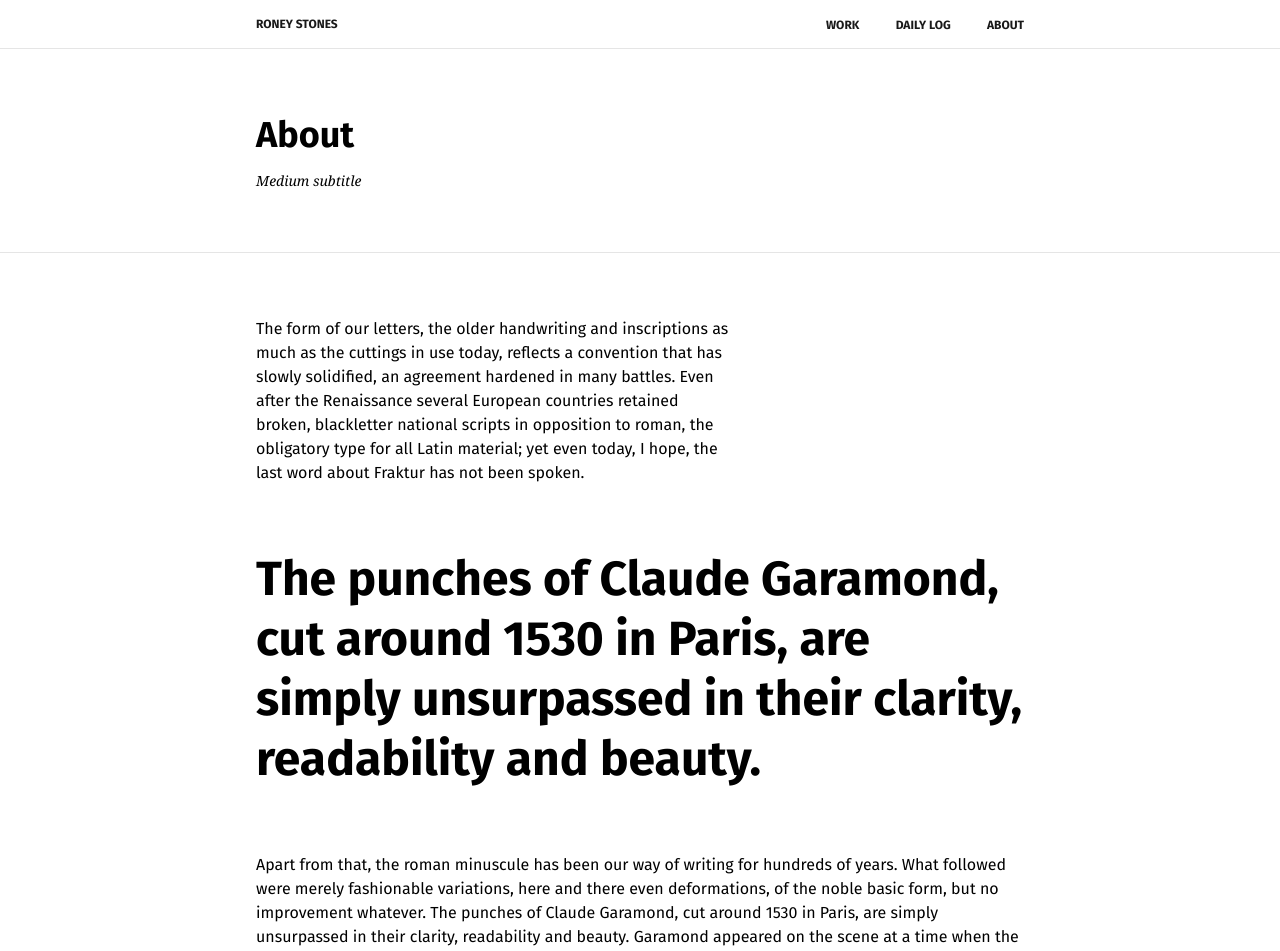
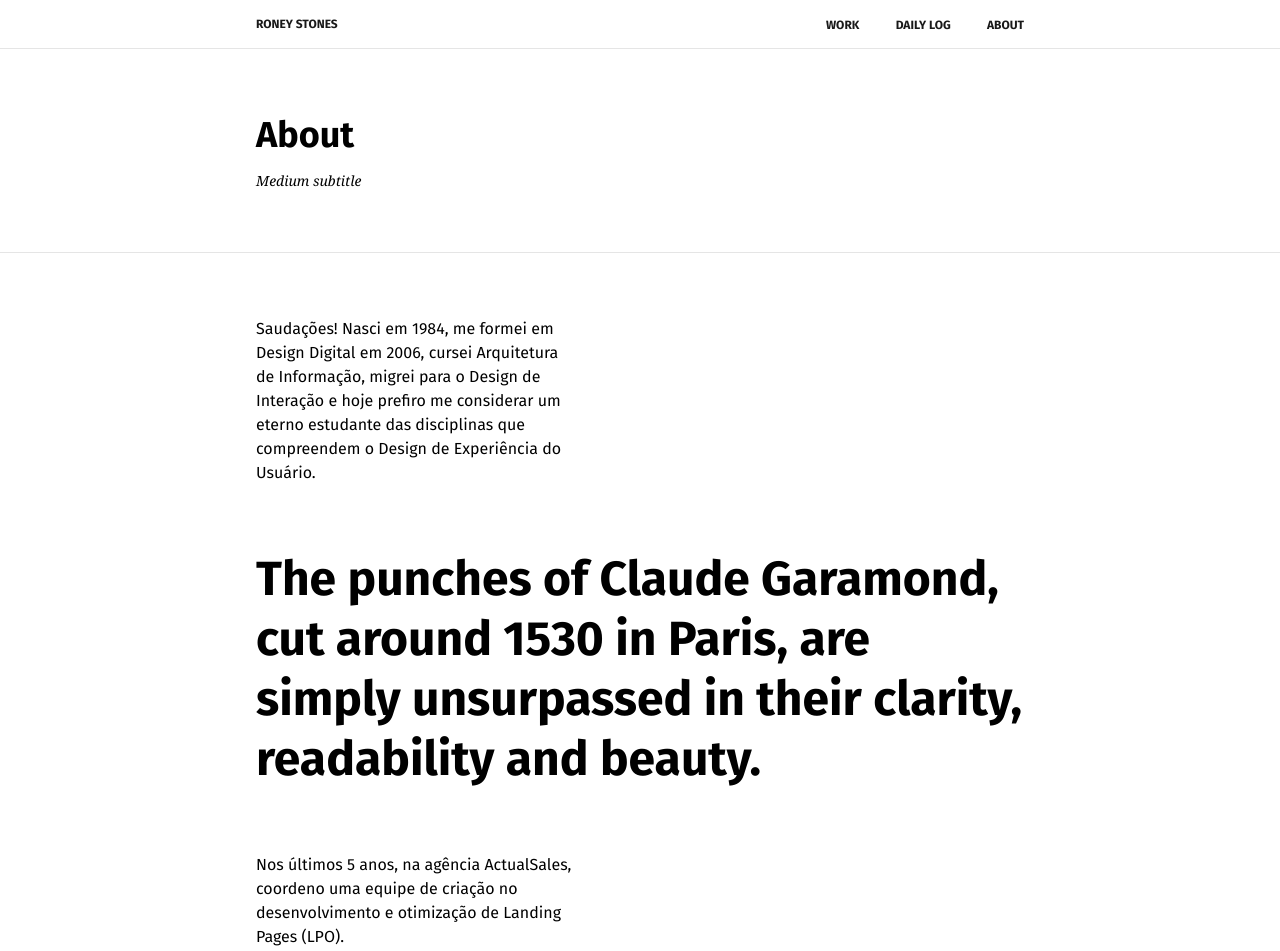
Before and after one commit to roneystones/roneystones, a Jekyll site: the page built from _pages/about.md, in a window 1280 px wide. Shown: the top 951 px of the page. Built offline with Jekyll 4.4.1, drawn with Linux system fonts in a browser that asks for light colours; some of the changed text lies outside the part shown.

Commit message:
organized classes

```diff
--- a/_includes/footer.html
+++ b/_includes/footer.html
@@ -1,6 +1,6 @@
-<footer style="background-image:url(http://i.giphy.com/5lF3pQpdquCBy.gif);" class="tc-l bg-center cover bg-black lh-copy">
+<footer style="background-image:url(http://i.giphy.com/5lF3pQpdquCBy.gif);" class="tc bg-center cover bg-black lh-copy">
 
-  <div class="w-100 pv5 ph4 ph6-ns ph0-l bg-black-80 tc">
+  <div class="w-100 pv5 ph4 ph6-ns ph0-l bg-black-80">
     <div class="center">
       {% if site.email %}
       <p>
--- a/_layouts/home.html
+++ b/_layouts/home.html
@@ -3,7 +3,7 @@
 ---
 
 <header class="bg-gold">
-  <div class="mw7 center ph4 ph0-l pv4 ph6-ns pv5-l">
+  <div class="mw7 center ph4 ph6-ns ph0-l pv4 pv5-l">
     <h1 class="f3 f2-l fw7 measure-narrow-l lh-title pb3">
       <span class="bg-black-90 lh-copy white pa1 tracked">
         User Experience, Visual Design<br>& Front-End Development
@@ -13,7 +13,7 @@
   </div>
 </header>
 
-<section class="cf mw7 center ph0 pv0 pv5-l">
+<section class="cf mw7 center pa0 pv5-l">
   {{ content }}
   {% include post-list.html %}
 </section>
--- a/_layouts/page.html
+++ b/_layouts/page.html
@@ -3,12 +3,12 @@
 ---
 
 <header class="bt bb b--black-10 dt w-100">
-  <div class="mw7 center ph4 ph0-l pv4 ph6-ns pv5-l">
+  <div class="mw7 center ph4 ph6-ns ph0-l pv4 pv5-l">
     <h1 class="f2 fw7 measure-narrow lh-title mt0 mb3">{{ page.title | escape }}</h1>
     <h2 class="f6 fw1 georgia i">Medium subtitle</h2>
   </div>
 </header>
 
-<section class="lh-copy">
+<article class="lh-copy">
   {{ content }}
-</section>
+</article>
--- a/_layouts/post.html
+++ b/_layouts/post.html
@@ -3,7 +3,7 @@
 ---
 
 <header class="bt bb b--black-10 dt w-100">
-  <div class="mw7 center ph4 ph0-l pv4 ph6-ns pv5-l">
+  <div class="mw7 center ph4 ph6-ns ph0-l pv4 pv5-l">
     <p class="f6 fw1 georgia i mb3">
       <time datetime="{{ page.date | date_to_xmlschema }}" itemprop="datePublished">{{ page.date | date: "%b %-d, %Y" }}</time>
     </p>
@@ -16,7 +16,8 @@
   </div>
 </header>
 
-<article class="mw7 center ph4 ph0-l pv4 ph6-ns pv5-l lh-copy" itemscope itemtype="http://schema.org/BlogPosting">
+<article class="mw7 center ph4 ph6-ns ph0-l pv4 pv5-l lh-copy" itemscope itemtype="http://schema.org/BlogPosting">
   <div itemprop="articleBody">
     {{ content }}
+  </div>
 </article>
--- a/_pages/about.md
+++ b/_pages/about.md
@@ -5,12 +5,9 @@
 navigation_weight: 3
 ---
 
-<div class="cf mw7 center ph4 ph0-l pv4 ph6-ns pv5-l">
-  <p class="measure">
-    The form of our letters, the older handwriting and inscriptions as much as
-    the cuttings in use today, reflects a convention that has slowly solidified,
-    an agreement hardened in many battles. Even after the Renaissance several
-    European countries retained broken, blackletter national scripts in opposition to roman, the obligatory type for all Latin material; yet even today, I hope, the last word about Fraktur has not been spoken.
+<div class="cf mw7 center ph4 ph6-ns ph0-l pv4 pv5-l">
+  <p class="measure-narrow mb0">
+    Saudações! Nasci em 1984, me formei em Design Digital em 2006, cursei Arquitetura de Informação, migrei para o Design de Interação e hoje prefiro me considerar um eterno estudante das disciplinas que compreendem o Design de Experiência do Usuário.
   </p>
 
   <blockquote class="ph0 pv5 f5 f1-ns measure-narrow center">
@@ -18,16 +15,8 @@
     </p>
   </blockquote>
 
-  <p>
-    Apart from that, the roman minuscule has been our way of writing for hundreds
-    of years. What followed were merely fashionable variations, here and there even
-    deformations, of the noble basic form, but no improvement whatever. The
-    punches of Claude Garamond, cut around 1530 in Paris, are simply unsurpassed in
-    their clarity, readability and beauty. Garamond appeared on the scene at a
-    time when the occidental book, as an object, cast off its medieval
-    ponderousness and took up the form which today is still the best: the slender
-    and upright rectangular body, comprising folded sheets stitched or sewn at
-    the back, in a cover whose protruding edges protect the trimmed pages.
-  </p>
+  <p class="measure-narrow">Nos últimos 5 anos, na agência ActualSales, coordeno uma equipe de criação no desenvolvimento e otimização de Landing Pages (LPO).</p>
+
+  <p class="measure-narrow">Principalmente através de constantes testes A/B, busco entender o comportamento dos usuários, interpretar suas motivações e identificar oportunidades no aumento das conversões.</p>
 
 </div>
--- a/_scss/main.scss
+++ b/_scss/main.scss
@@ -11,6 +11,9 @@
 article p {
   margin-bottom: 30px;
 }
+article p:last-child {
+  margin-bottom: 0;
+}
 
 @media screen and (min-width: 60em) {
   .lh-0-l {
--- a/css/main.css
+++ b/css/main.css
@@ -709,6 +709,9 @@
 article p {
   margin-bottom: 30px; }
 
+article p:last-child {
+  margin-bottom: 0; }
+
 @media screen and (min-width: 60em) {
   .lh-0-l {
     line-height: 0; } }
```
